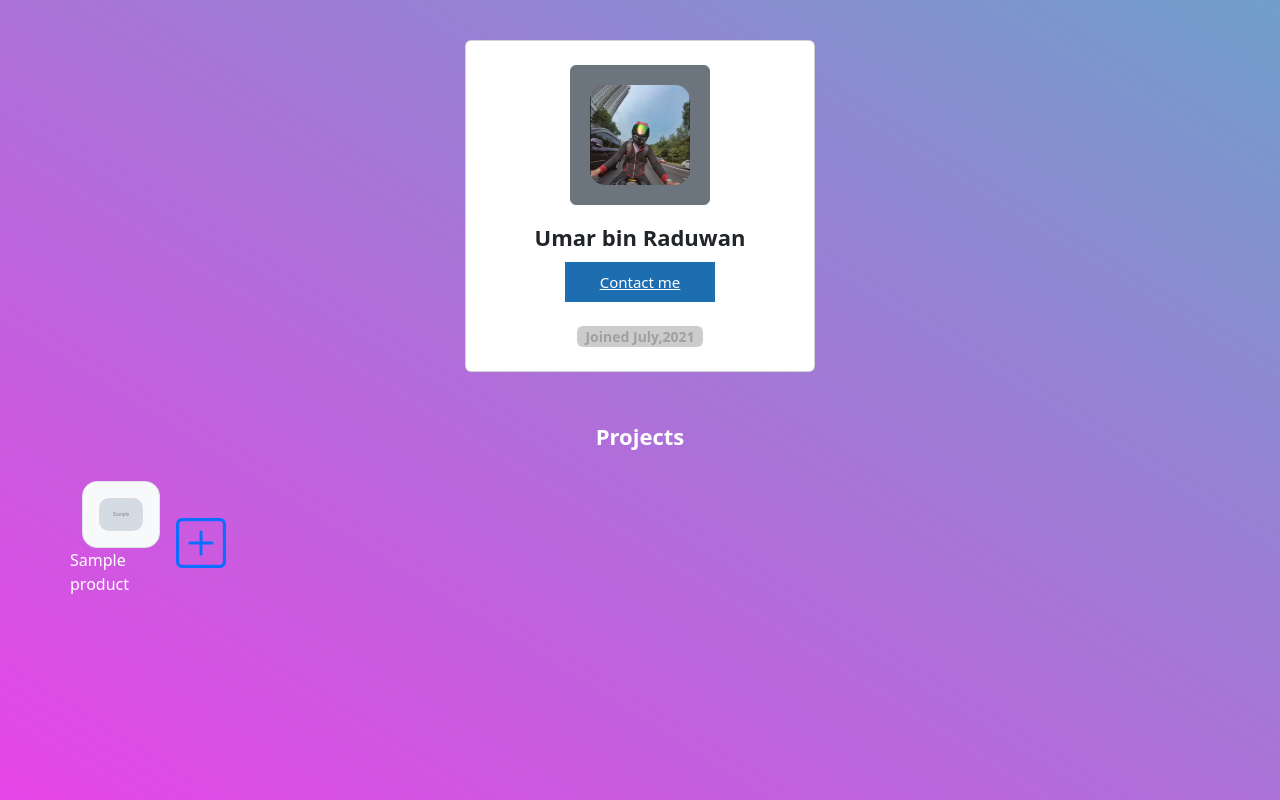
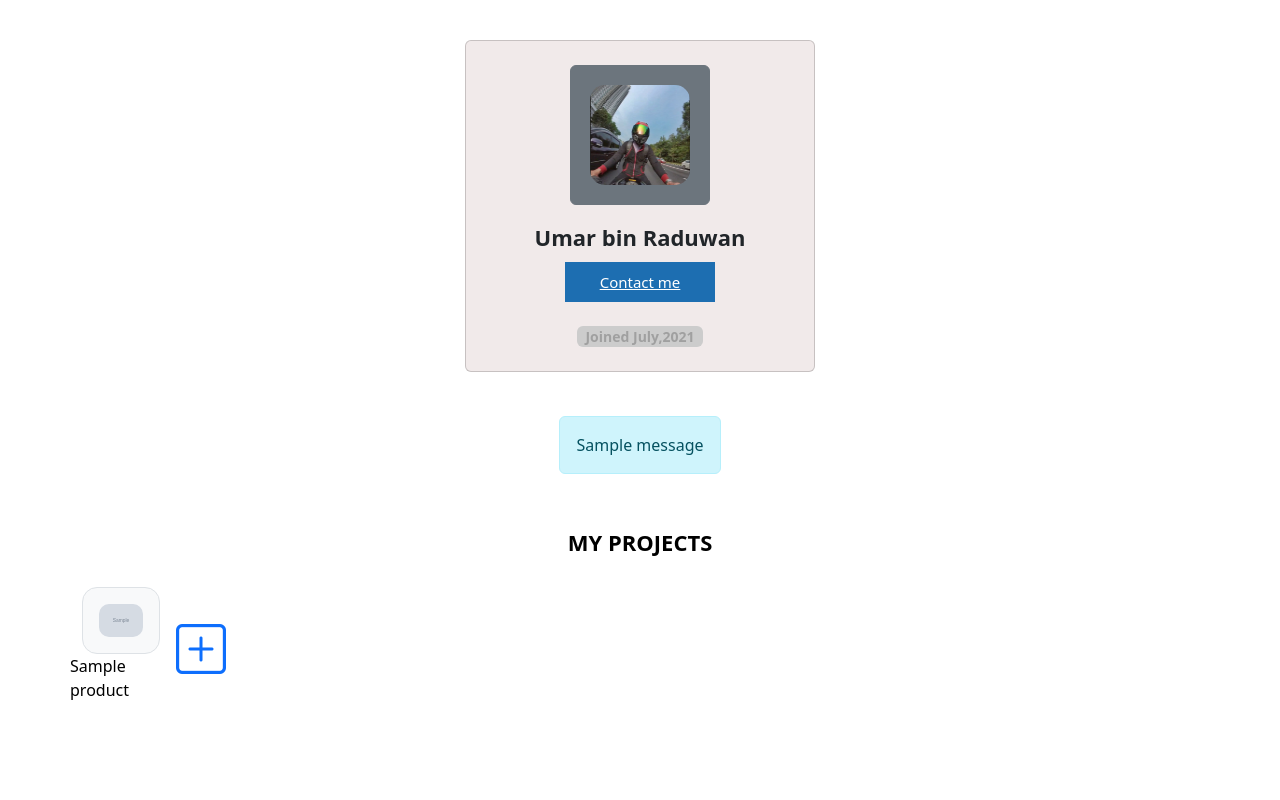
Before and after one commit to umarseudo/assignment, a Django app: template myapp/templates/profile.html in a window 1280 px wide. Run offline with Django 4.2, Linux system fonts and the light colour scheme; the template is opened without the code that fills it: most values are stand-ins (such as "Sample title", 1, 10 or a date in 2020); grey boxes marked "Sample" are stand-in pictures; one stand-in notice (Sample message) is shown.

Commit message:
Add existing project files to Git

```diff
--- a/myapp/static/index.css
+++ b/myapp/static/index.css
@@ -1,10 +1,6 @@
 * {
     margin: 0;
     padding: 0
-}
-
-body {
-    background-color: #000000;
 }
 
 .card {
@@ -20,7 +16,7 @@ body {
 }
 
 .card:hover .image img {
-    transform: scale(2.5)
+    transform: scale(1)
 }
 
 .Hov img{
@@ -62,15 +58,6 @@ body {
     color: #444444
 }
 
-.contain-center{
-    background-color: #000000;
-    background-image: linear-gradient(to top right, rgb(231, 69, 231),rgb(112, 159, 202));
-}
-
-.project-background{
-    background-image: linear-gradient(to top right, rgb(0, 0, 0),rgb(180, 180, 180));
-}
-
 .btn1 {
     height: 40px;
     width: 150px;
--- a/myapp/templates/image.html
+++ b/myapp/templates/image.html
@@ -7,8 +7,7 @@
         <title>Projects</title>
         <link href="https://cdn.jsdelivr.net/npm/bootstrap@5.2.1/dist/css/bootstrap.min.css" rel="stylesheet" integrity="sha384-iYQeCzEYFbKjA/T2uDLTpkwGzCiq6soy8tYaI1GyVh/UjpbCx/TYkiZhlZB6+fzT" crossorigin="anonymous">
     </head>
-    <body style="
-    background-image: linear-gradient(to top right, rgb(0, 0, 0),rgb(180, 180, 180));">
+    <body>
         <section class="section">
             <div class="container pt-5">
                 <div class="row justify-content-center">
@@ -29,7 +28,7 @@
                                         <input type="file" Required name="image" class="form-control">
                                     </div>
                                     <button type="submit" class="btn btn-primary">Save</button>
-                                    <button class="btn btn-primary"><a href="/myapp/" style="color:white;">Back</a></button>
+                                    <!-- <button class="btn btn-primary"><a href="profile" style="color:white;">Back</a></button> -->
                                     {% if messages %}
 
                                     {% for message in messages %}
--- a/myapp/templates/profile.html
+++ b/myapp/templates/profile.html
@@ -12,14 +12,14 @@
     </head>
     <body class="contain-center">
         <div class="container mt-4 mb-4 p-3 d-flex justify-content-center">
-            <div class="card p-4">
+            <div class="card p-4" style="background-color: rgb(241, 234, 234);">
                 <div class=" image d-flex flex-column justify-content-center align-items-center">
                     <button class="btn btn-secondary">
                         <img src="/static/img/wallpaper.PNG" height="100" width="100"  style="border-radius: 15px;"/>
                     </button>
                     <span class="name mt-3">Umar bin Raduwan</span>
                     <div class=" d-flex mt-2">
-                        <button type="button" class="btn1 btn-dark"><a href="/myapp/contact" style="color:white;">Contact me</a></button>
+                        <button type="button" class="btn1 btn-dark"><a href="/contact" style="color:white;">Contact me</a></button>
                     </div>
                     <div class=" px-2 rounded mt-4 date ">
                         <span class="join">Joined July,2021
@@ -28,15 +28,27 @@
                 </div>
             </div>
         </div>
+
+        <div class="container mt-4 mb-4 p-1 d-flex justify-content-center">
+        {% if messages %}
+
+        {% for message in messages %}
+        <div class="alert alert-info">
+            {{ message}}
+        </div>
+
+        {% endfor %}
+        {% endif %}
+        </div>
         <div class="container mt-4 mb-4 p-1 d-flex justify-content-center">
             <div>
                 <div class=" image d-flex flex-column justify-content-center align-items-center">
-                    <span class="name mt-1" style="color: white;">Projects</span>
+                    <span class="name mt-1" style="color: rgb(0, 0, 0);">MY PROJECTS</span>
                 </div>
             </div>
         </div>
         <div class="container d-flex">
-            <div class="row g-2">
+            <div class="row g-2" class="align-self-stretch">
                 {% for p in products %}
                 <div class="col-2 Hov">
                     <div class="p-3 border bg-light" style="border-radius: 15px;">
@@ -44,12 +56,12 @@
                         alt="Generic placeholder image" class="img-fluid"
                         style="border-radius: 10px;">
                     </div>
-                    <p class="row d-flex justify-content-center align-items-center" style="color: white;">{{ p.name }}</p>
+                    <p class="row d-flex justify-content-center align-items-center" style="color: rgb(0, 0, 0);">{{ p.name }}</p>
                 </div>
                 {% endfor %}
                 <div class="col-2 row d-flex justify-content-center align-items-center">
                     <div style="border-radius: 15px;">
-                        <a href="/myapp/image"><i class="bi bi-plus-square"></i></i></a>
+                        <a href="image"><i class="bi bi-plus-square"></i></i></a>
                     </div>
                 </div>
             </div>
--- a/myapp/urls.py
+++ b/myapp/urls.py
@@ -8,4 +8,5 @@ urlpatterns = [
     path('', views.index, name='index'),
     path('image', views.addImage, name="image"),
     path('contact',views.contact,name='contact'),
+    path('profile',views.profile,name='profile'),
 ] + static(settings.STATIC_URL, document_root=settings.STATIC_ROOT)
--- a/mysite/settings.py
+++ b/mysite/settings.py
@@ -26,7 +26,7 @@ SECRET_KEY = 'django-insecure-6)rex-2bqcf89k-!&5ur7@za56b+li)k&4l#0qy*8+l%xk%2mf
 # SECURITY WARNING: don't run with debug turned on in production!
 DEBUG = True
 
-ALLOWED_HOSTS = []
+ALLOWED_HOSTS = ['edsdata.com.my','127.0.0.1']
 
 
 # Application definition
--- a/mysite/urls.py
+++ b/mysite/urls.py
@@ -19,7 +19,7 @@ from django.conf import settings
 from django.conf.urls.static import static
 
 urlpatterns = [
-    path('myapp/', include('myapp.urls')),
+    path('', include('myapp.urls')),
     path('admin/', admin.site.urls),
 ]
 
```
Also changed, not shown: myapp/templates/contact.html (+6 -8 lines), myapp/views.py (+10 -5 lines), README.md, db.sqlite3, mysite/templates/profile.html (deleted), uploads/202210141458441.jpeg (added).
